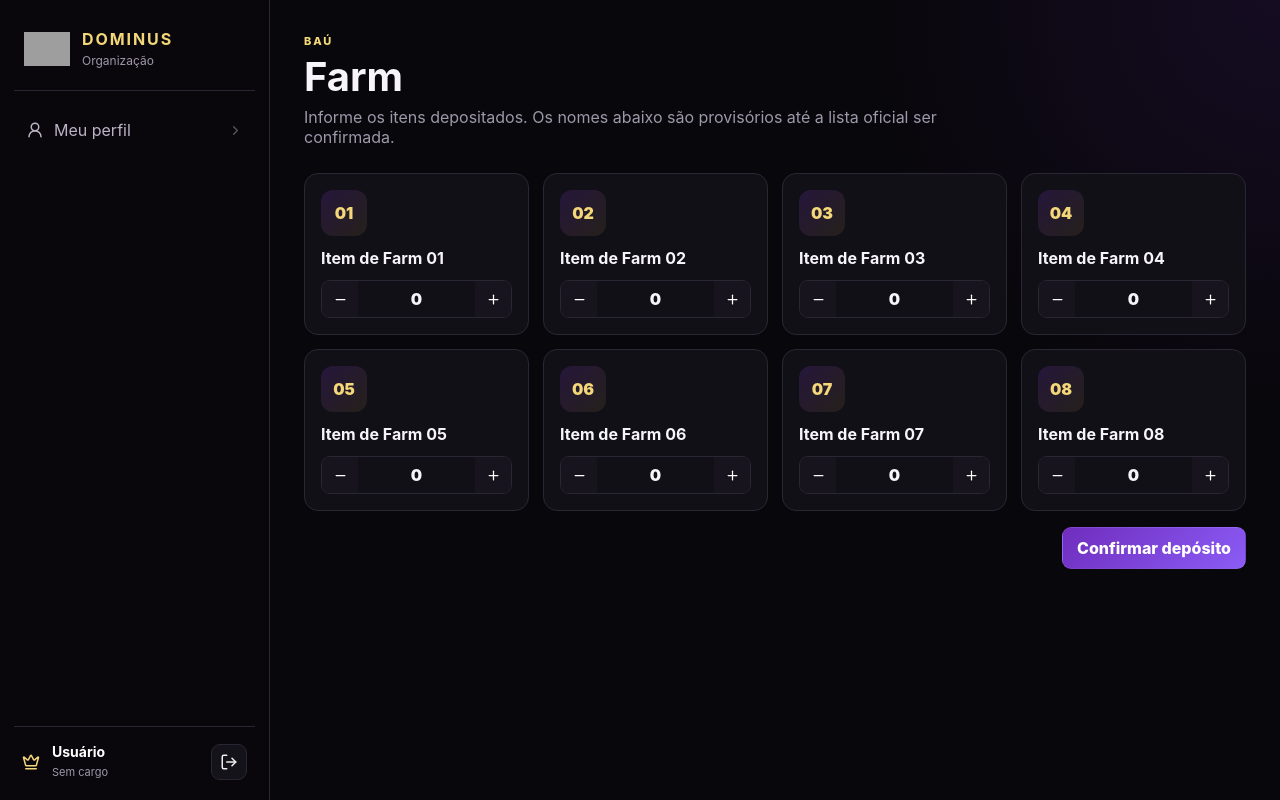
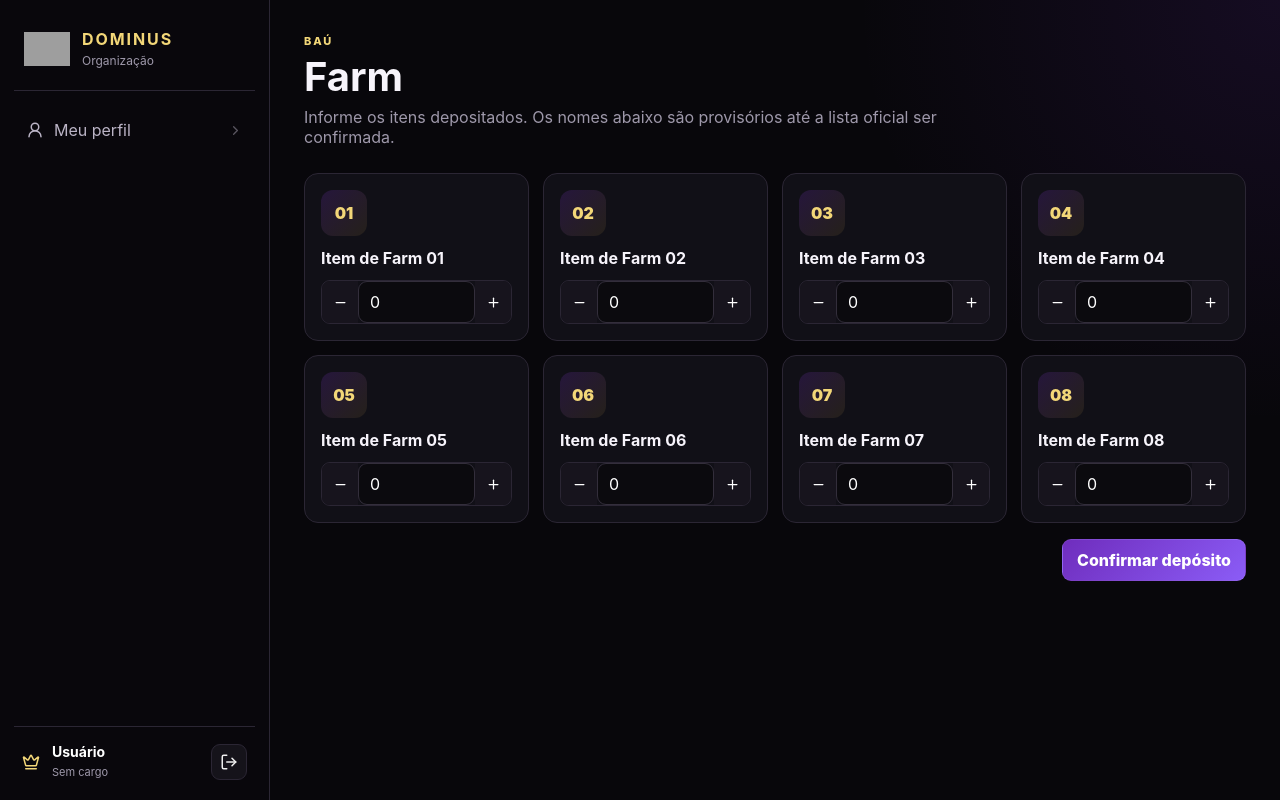
Before and after one commit to LuizEdu-AR/dominus-organizacao, a React (Vite) app: page /farm in a window 1280 px wide. Built offline with nearby package versions, Linux system fonts and the light colour scheme; no server answers; the database is empty; sample sign-in values are in the browser's storage; grey boxes are pictures that could not be loaded.

Commit message:
feat: permite digitar quantidade dos itens no farm

```diff
--- a/src/pages/Farm.jsx
+++ b/src/pages/Farm.jsx
@@ -15,6 +15,16 @@ export default function Farm() {
   const [submitting, setSubmitting] = useState(false)
 
   const change = (name, delta) => setQuantities(q => ({ ...q, [name]: Math.max(0, Number(q[name] || 0) + delta) }))
+
+  const setQuantity = (name, value) => {
+    if (value === '') {
+      setQuantities(q => ({ ...q, [name]: '' }))
+      return
+    }
+
+    const quantity = Math.max(0, Math.floor(Number(value) || 0))
+    setQuantities(q => ({ ...q, [name]: quantity }))
+  }
 
   async function submit() {
     if (submitting) return
@@ -41,9 +51,20 @@ export default function Farm() {
             <div className="farm-icon">{name.slice(-2)}</div>
             <strong>{name}</strong>
             <div className="qty-control">
-              <button onClick={() => change(name, -1)}><Minus size={15} /></button>
-              <span>{quantities[name] || 0}</span>
-              <button onClick={() => change(name, 1)}><Plus size={15} /></button>
+              <button type="button" onClick={() => change(name, -1)}><Minus size={15} /></button>
+              <input
+                type="number"
+                min="0"
+                step="1"
+                inputMode="numeric"
+                value={quantities[name] ?? 0}
+                onChange={event => setQuantity(name, event.target.value)}
+                onBlur={() => {
+                  if (quantities[name] === '') setQuantity(name, 0)
+                }}
+                aria-label={`Quantidade de ${name}`}
+              />
+              <button type="button" onClick={() => change(name, 1)}><Plus size={15} /></button>
             </div>
           </div>
         ))}
```
